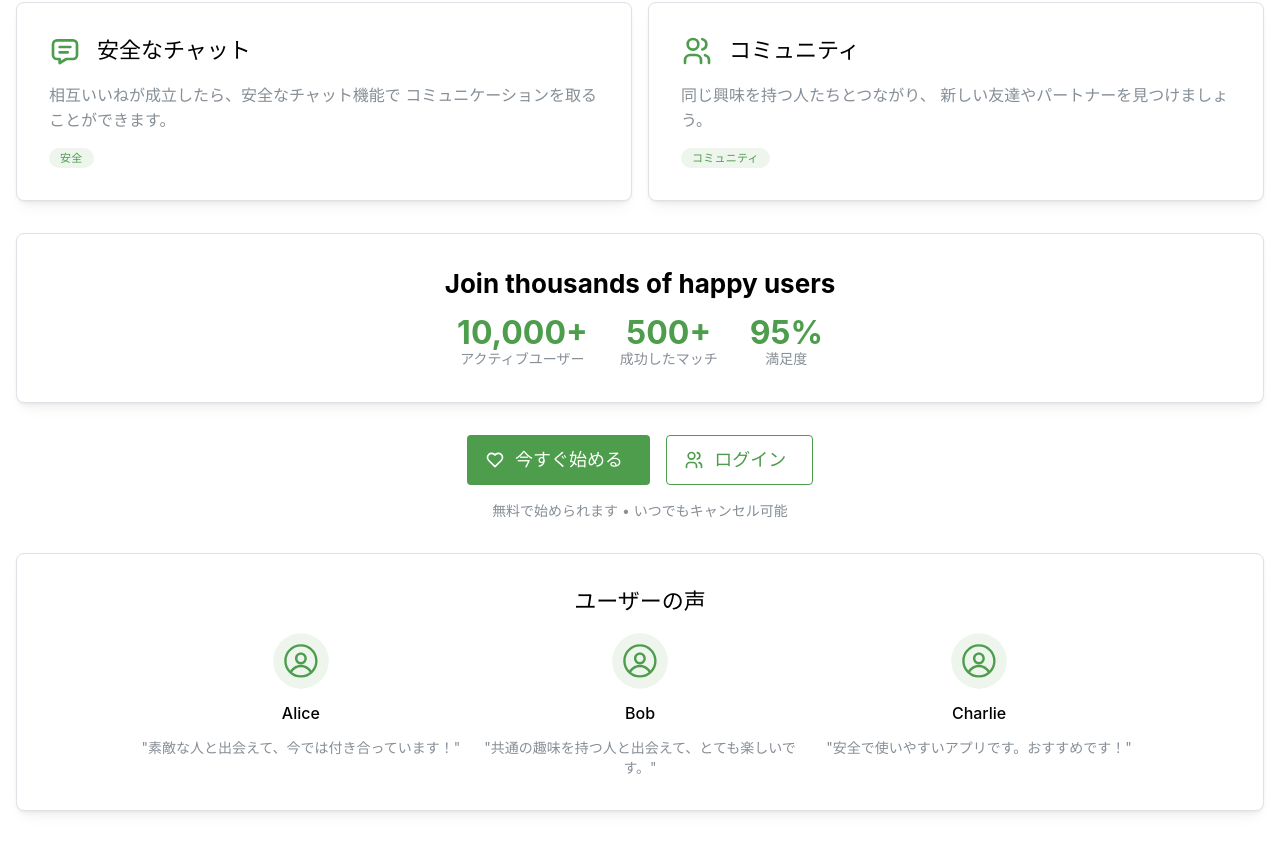
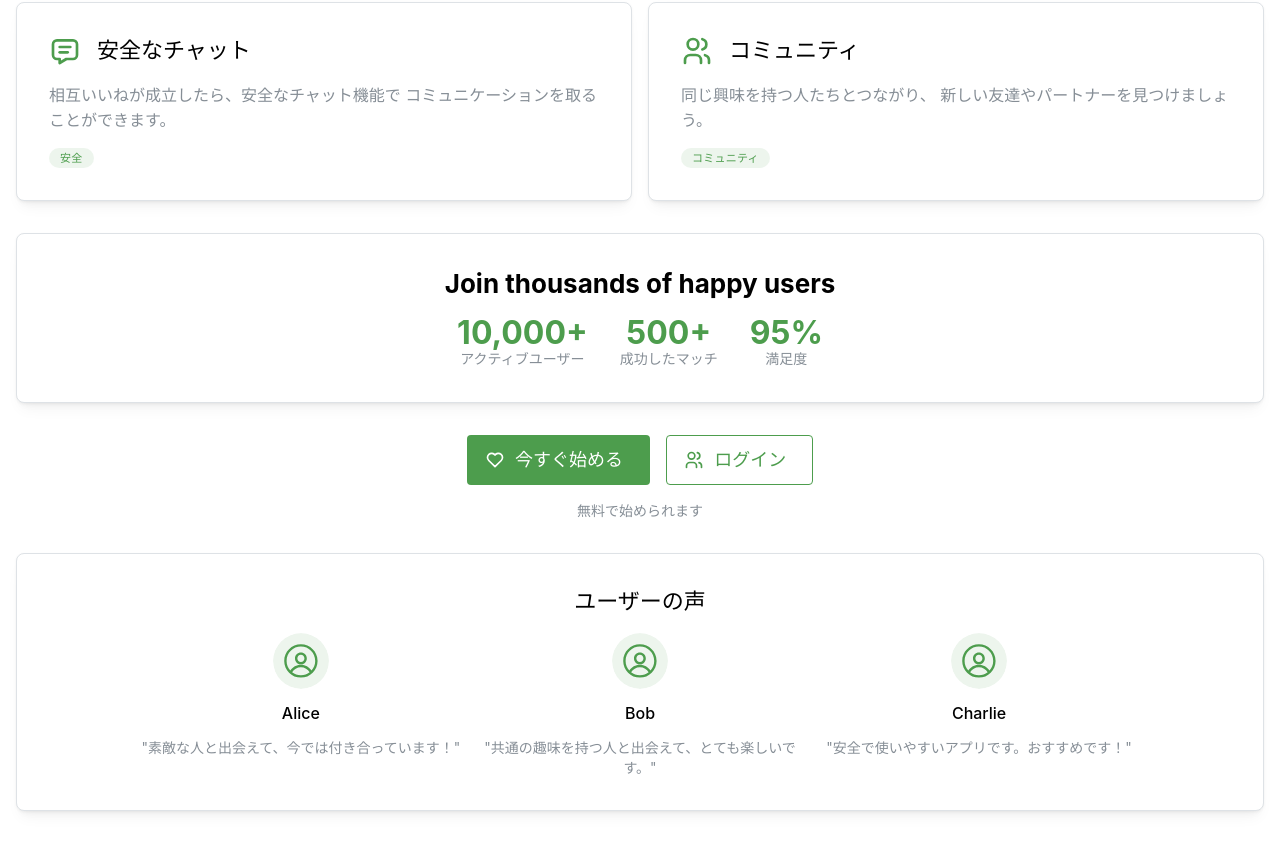
Before and after one commit to laddaL47/42-matcha, a React (Vite) app in the folder frontend/: page / in a window 1280 px wide. Shown: the part 443-1286 px from the top of the page. Built offline with nearby package versions, Linux system fonts and the light colour scheme.

Commit message:
fix: remove cancellation note from Landing page text

```diff
--- a/frontend/src/pages/Landing/index.tsx
+++ b/frontend/src/pages/Landing/index.tsx
@@ -159,7 +159,7 @@ function App() {
               </Button>
             </Group>
             <Text size="sm" c="dimmed">
-              無料で始められます • いつでもキャンセル可能
+              無料で始められます
             </Text>
           </Stack>
 
```
